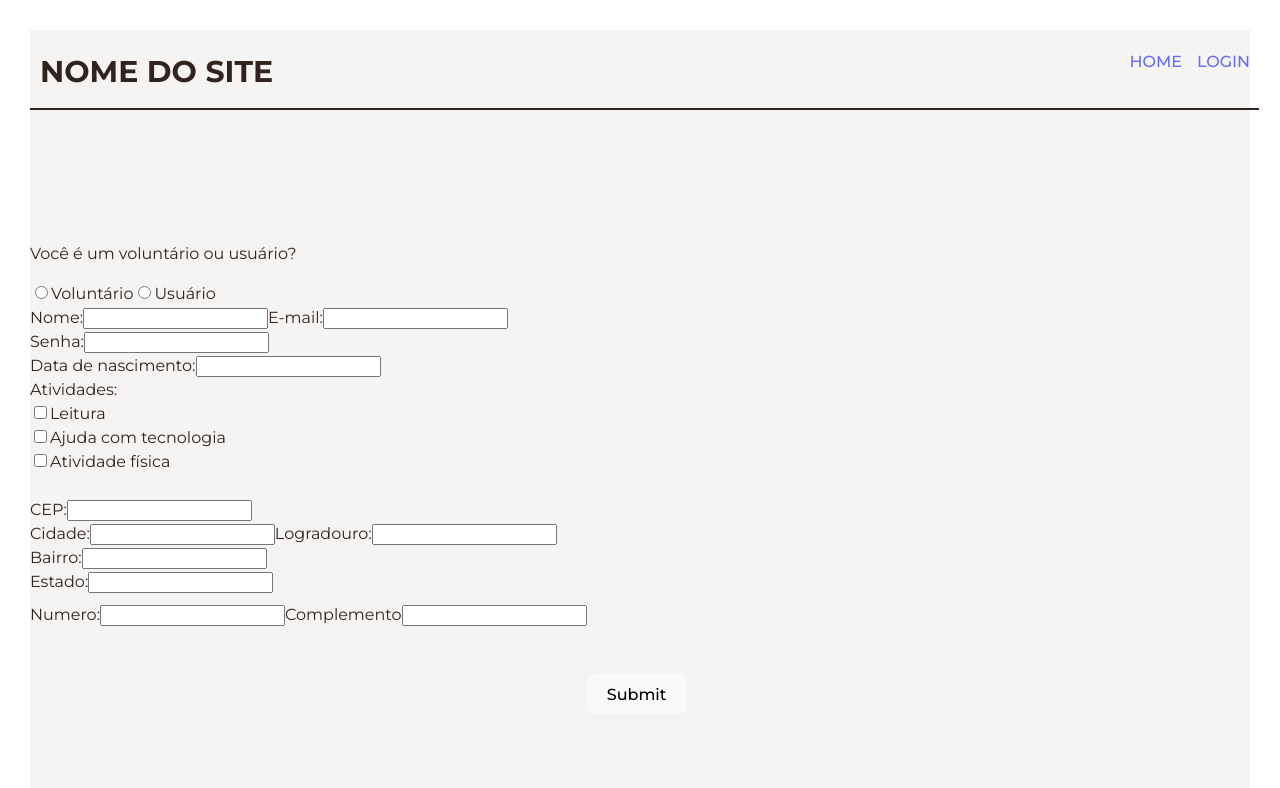
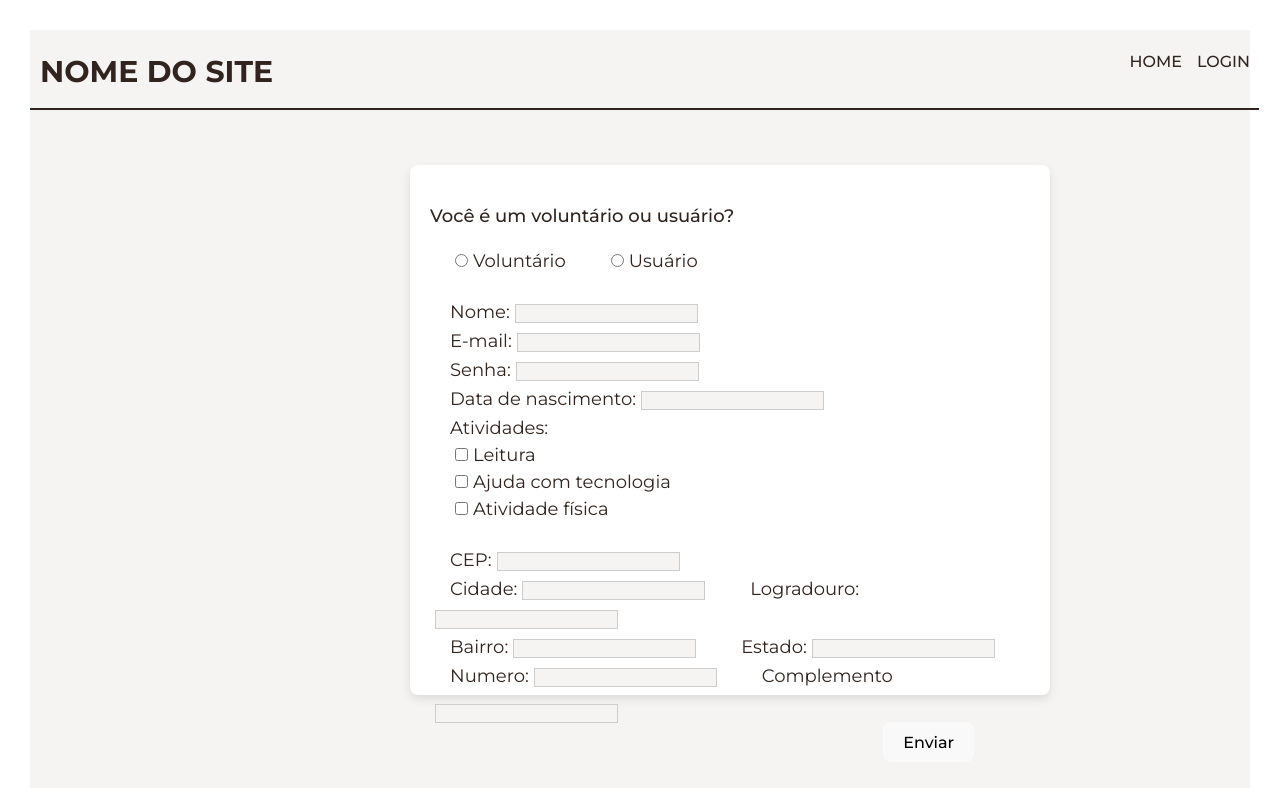
Before and after one commit to nicolasberlato/voluntariado-intergeracional, a React (Vite) app in the folder frontend/: page /signup in a window 1280 px wide. Shown: the top 788 px of the page. Built offline with nearby package versions, Linux system fonts and the light colour scheme.

Commit message:
Cadastro CSS #11

```diff
--- a/frontend/src/components/Home.tsx
+++ b/frontend/src/components/Home.tsx
@@ -1,6 +1,7 @@
 import './Home.css'
 import Img1 from '../assets/img1.jpg'
 import Img2 from "../assets/img2.jpg";
+import Img3 from "../assets/img3.jpg";
 import { Link } from 'react-router-dom';
 
 function Home() {
@@ -14,17 +15,21 @@ function Home() {
               <li>HOME</li>
             </Link>
             <Link to="/login">
-            <li>LOGIN</li>
+              <li>LOGIN</li>
             </Link>
           </ul>
         </nav>
         <hr />
         <div className="conteudo">
           <div className="sobre">
-            <p>Sobre o site...</p>
+            <p>
+              Sobre o site...Sobre o site...Sobre o site...Sobre o site...Sobre
+              o site... Sobre o site...
+            </p>
             <div className="imagens">
               <img src={Img1}></img>
               <img src={Img2}></img>
+              <img src={Img3}></img>
             </div>
           </div>
           <Link to="/signup">
--- a/frontend/src/components/Signup.css
+++ b/frontend/src/components/Signup.css
@@ -6,12 +6,15 @@ body {
 
 }
 
-
 nav {
     position: absolute;
     top: 40px;
     right: 10px;
     padding: 10px 20px;
+    color: #31241e;
+}
+
+li {
     color: #31241e;
 }
 
@@ -41,8 +44,44 @@ hr {
 }
 
 form {
+    margin: auto;
+    max-width: 600px;
+    max-height: 490px;
+    background-color: #ffffff;
+    padding: 20px;
+    border-radius: 8px;
+    box-shadow: 0px 4px 10px rgba(0, 0, 0, 0.1);
+    font-size: 16px;
+}
+
+p {
     color: #31241e;
+    font-weight: 500;
+    font-size: 18px;
 }
+
 label {
     color: #31241e;
+    font-weight: 400;
+    font-size: 18px;
+    margin: 20px;
+    margin-bottom: 30px;
 }
+
+input {
+    background-color: #f6f4f3;
+    border: 1px solid #ccc;
+    margin: 5px;
+}
+
+button {
+    position: relative;
+    left: 240px;
+    top: 30px;
+}
+
+.form {
+    display: flex;
+    margin-left: 380px;
+    gap: 110px;
+}
--- a/frontend/src/components/Signup.tsx
+++ b/frontend/src/components/Signup.tsx
@@ -1,6 +1,7 @@
 import { Link } from "react-router-dom";
 import React, { useState } from "react";
 import "./Signup.css";
+import Img4 from "../assets/img4.jpg";
 
 interface Address {
   cep: string;
@@ -194,6 +195,7 @@ function Signup() {
         </ul>
       </nav>
       <hr />
+      <div className="form">
         <form onSubmit={handleSubmit}>
           <p>Você é um voluntário ou usuário?</p>
 
@@ -218,7 +220,7 @@ function Signup() {
             />
             Usuário
           </label>
-
+          <br />
           <br />
           <label>
             Nome:
@@ -229,6 +231,7 @@ function Signup() {
               onChange={handleChange}
             />
           </label>
+          <br />
           <label>
             E-mail:
             <input
@@ -316,7 +319,6 @@ function Signup() {
               readOnly
             />
           </label>
-        <br />
           <label>
             Estado:
             <input
@@ -345,8 +347,10 @@ function Signup() {
               onChange={handleChange}
             />
           </label>
-        <button type="submit">Submit</button>
+          <button type="submit">Enviar</button>
         </form>
+
+      </div>
     </div>
   );
 }
```
Also changed, not shown: frontend/src/assets/img3.jpg (added), frontend/src/assets/img4.jpg (added). Lines whose indentation alone changed are shown as unchanged.
